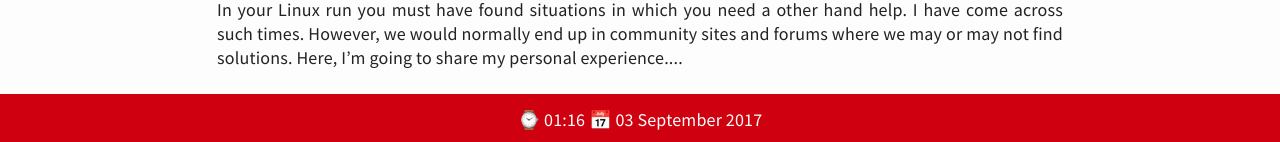
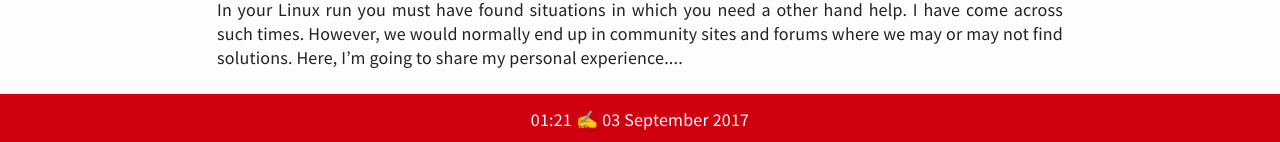
Before and after one commit to shonry271192/-, a Jekyll site: the page built from index.html, in a window 1280 px wide. Shown: the part 1670-1812 px from the top of the page. Built offline with Jekyll 4.4.1, drawn with Linux system fonts in a browser that asks for light colours; the list of posts is cut into pages by our own code.

Commit message:
updated site

```diff
--- a/_includes/footer.html
+++ b/_includes/footer.html
@@ -1 +1 @@
-<footer><span> ⌚ 01:16 &#128197 03 September 2017 </span></footer>
+<footer><span> 01:21 ✍ 03 September 2017 </span></footer>
```
